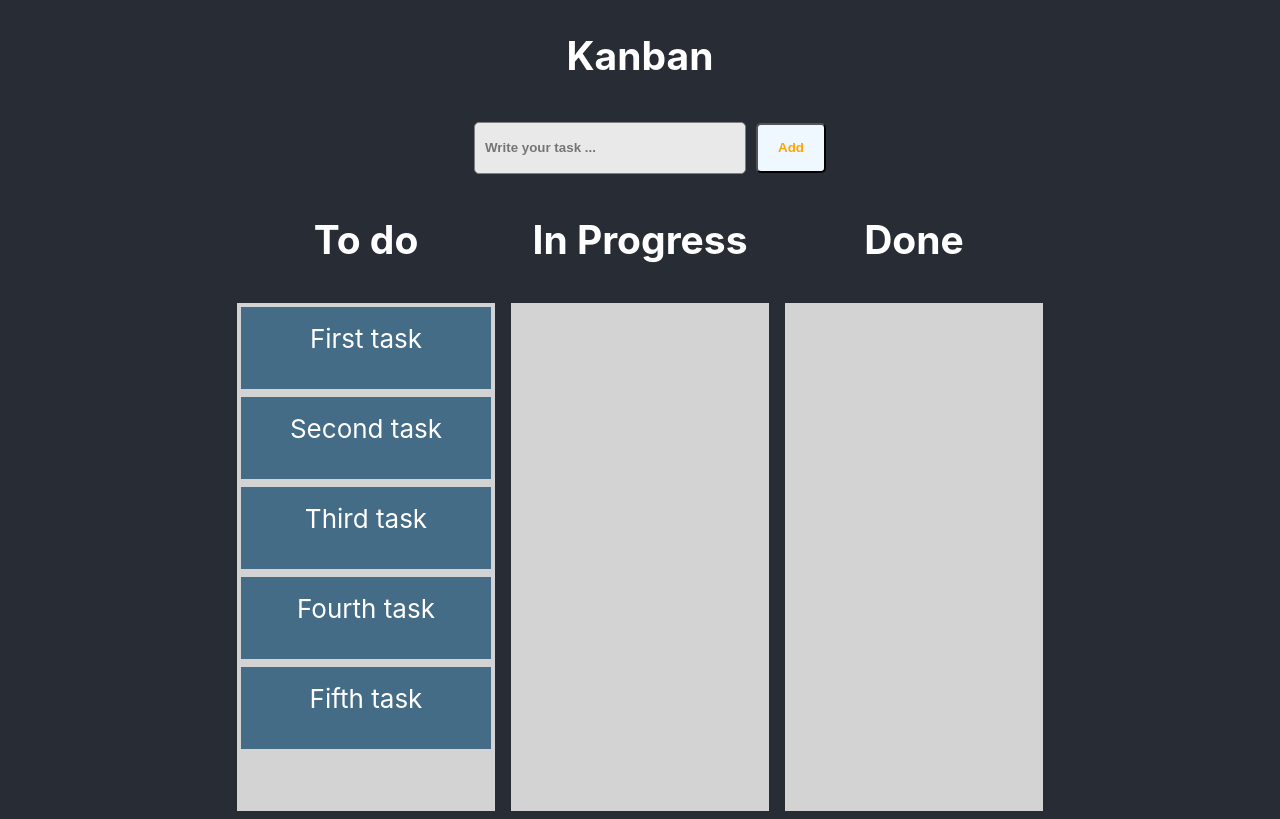
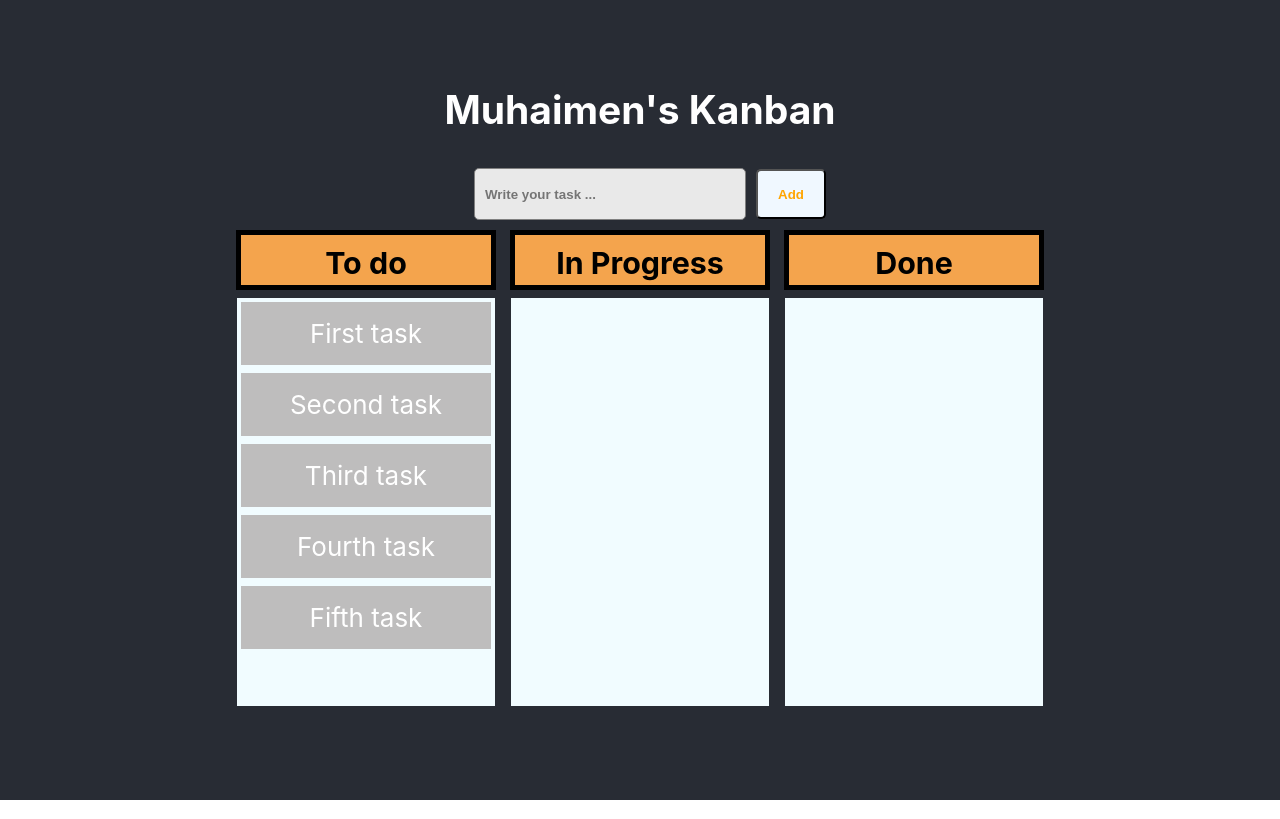
Before and after one commit to muhaimenul/kanban, a React (Create React App) app in the folder client/: page / in a window 1280 px wide. Built offline with nearby package versions, Linux system fonts and the light colour scheme.

Commit message:
fix styling

```diff
--- a/client/src/components/AddCard.js
+++ b/client/src/components/AddCard.js
@@ -6,7 +6,11 @@ const AddCard = props => {
 
     return (
         <div style={style.container} className="container">
-            <h2>Kanban</h2>
+            <h2
+            style={{
+                margin: "0 0 25px 0"
+            }}
+            >Muhaimen's Kanban</h2>
             <div style={style.form}>
                 <TextInput onChange={onChange}
                     placeholder="Write your task ..."
--- a/client/src/components/Card.js
+++ b/client/src/components/Card.js
@@ -20,10 +20,10 @@ const Card = props => {
                             userSelect: "none",
                             padding: 16,
                             margin: "0 0 8px 0",
-                            minHeight: "50px",
+                            minHeight: "10px",
                             backgroundColor: snapshot.isDragging
-                                ? "#263B4A"
-                                : "#456C86",
+                                ? "rgb(148 151 169)"
+                                : "rgb(190 189 189)",
                             color: "white",
                             ...provided.draggableProps.style
                         }}
--- a/client/src/components/Column.js
+++ b/client/src/components/Column.js
@@ -15,7 +15,19 @@ const Column = props => {
             }}
             key={columnId}
         >
-            <h2>{column.name}</h2>
+            <div
+                style={{
+                    background: "#f4a44d",
+                    height: 50,
+                    width: 250,
+                    border: "5px solid black"
+                }}>
+                <h3 style={{
+                    color: "black",
+                    marginTop: "10px"
+                }}>{column.name}</h3>
+            </div>
+
             <div style={{ margin: 8 }}>
 
                 <Droppable droppableId={columnId} key={columnId}>
@@ -27,10 +39,10 @@ const Column = props => {
                                 style={{
                                     background: snapshot.isDraggingOver
                                         ? "lightblue"
-                                        : "lightgrey",
+                                        : "rgb(241 252 255)",
                                     padding: 4,
                                     width: 250,
-                                    minHeight: 500
+                                    minHeight: 400
                                 }}
                             >
                                 {column.items.map((item, index) => {
--- a/client/src/containers/Board.js
+++ b/client/src/containers/Board.js
@@ -10,13 +10,12 @@ import boardService from '../services/boardService'
 import Column from '../components/Column';
 import AddCard from '../components/AddCard';
 
+// custom hooks
 import { useInput } from '../helpers/customHooks'
 
 function Board() {
     const [columns, setColumns] = useState(null);
     const [cardTitle, handleCardTitleChange, setCardTitle] = useInput('');
-
-
 
     useEffect(() => {
         (async () => {
```
